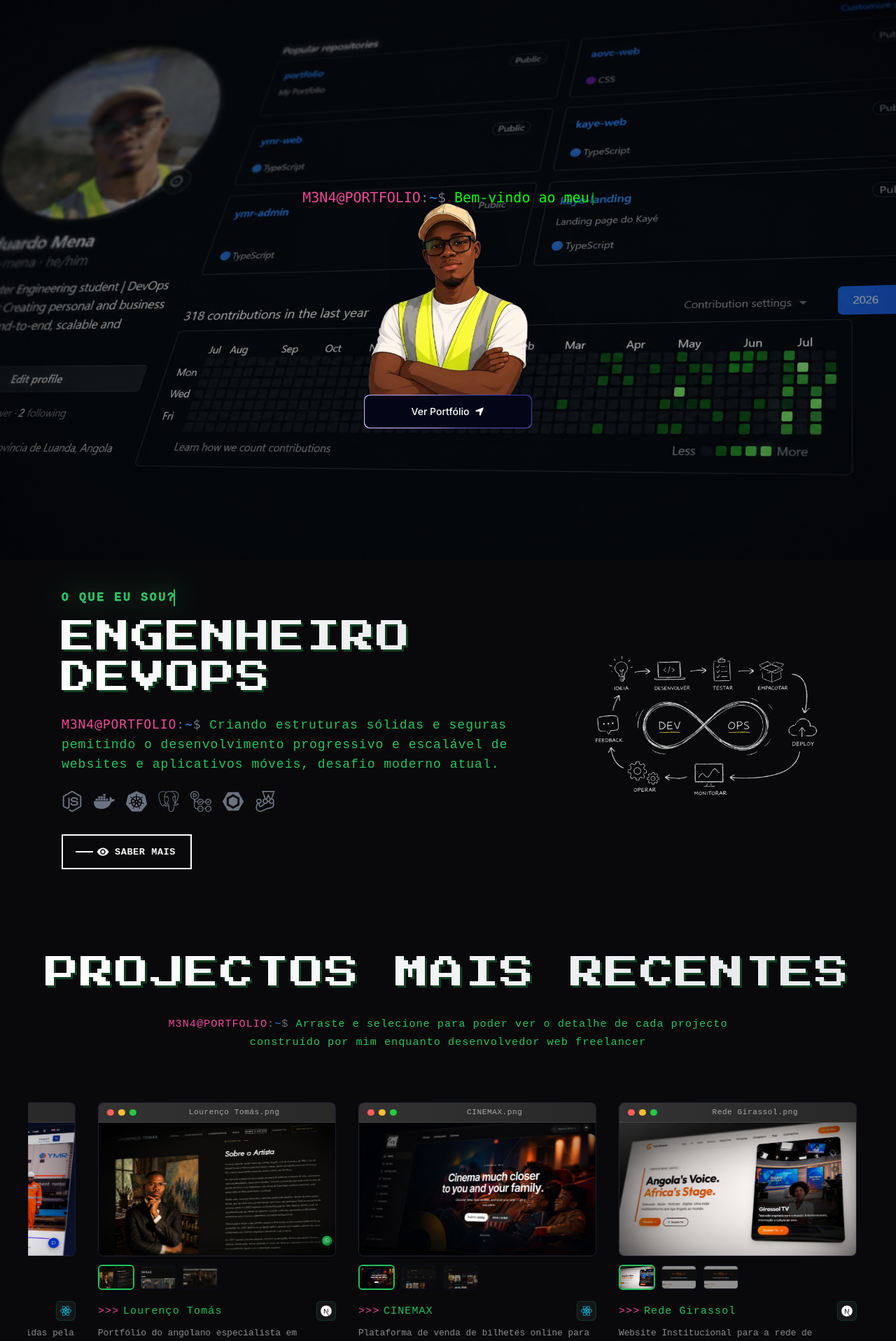
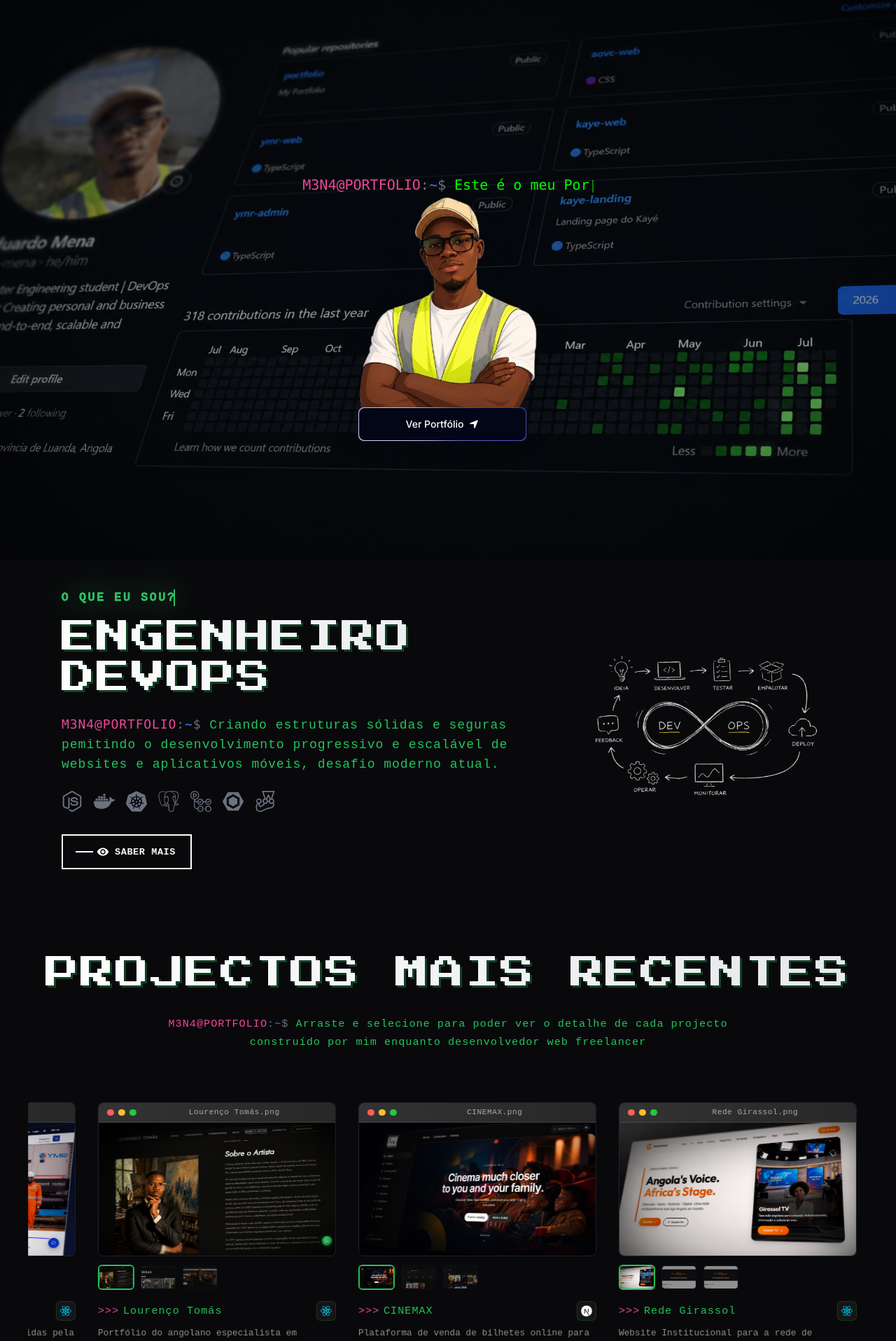
Before and after one commit to edu-mena/eduardomena, a Next.js app: page / in a window 1280 px wide. Shown: the top 1916 px of the page at 70% size. Built offline with nearby package versions, Linux system fonts and the light colour scheme.

Commit message:
Update: ui

```diff
--- a/app/layout.tsx
+++ b/app/layout.tsx
@@ -13,8 +13,30 @@ const pressStart = Press_Start_2P({
 const inter = Inter({ subsets: ["latin"] });
 
 export const metadata: Metadata = {
-  title: "Eduardo Mena - DevOps Engineer",
-  description: "",
+  title: 'Eduardo Mena | Engenheiro DevOps & Full-Stack',
+  description: 'Portfólio profissional de Eduardo Mena. Engenheiro DevOps focado em criar estruturas sólidas, escaláveis e aplicações web/móveis.',
+  openGraph: {
+    title: 'Eduardo Mena | Engenheiro DevOps & Full-Stack',
+    description: 'Portfólio profissional de Eduardo Mena.',
+    url: 'https://eduardomena.vercel.app/',
+    siteName: 'Eduardo Mena Portefólio',
+    images: [
+      {
+        url: '/banner/banner.png',
+        width: 1200,
+        height: 630,
+        alt: 'Eduardo Mena - Engenheiro DevOps & Full-Stack',
+      },
+    ],
+    locale: 'pt_PT',
+    type: 'website',
+  },
+  twitter: {
+    card: 'summary_large_image',
+    title: 'Eduardo Mena | Engenheiro DevOps & Full-Stack',
+    description: 'Portfólio profissional de Eduardo Mena.',
+    images: ['/banner/banner.png'],
+  },
 };
 
 export default function RootLayout({
--- a/components/Hero.tsx
+++ b/components/Hero.tsx
@@ -8,7 +8,7 @@ import { MultiPhraseTypewriter } from "./ui/MultiPhraseTypewriter";
 
 const Hero = () => {
   return (
-    <div className="relative left-1/2 right-1/2 -ml-[50vw] -mr-[50vw] min-h-screen w-screen flex flex-col items-center justify-center">
+    <div className="relative left-1/2 right-1/2 -ml-[50vw] -mr-[50vw] min-h-screen w-screen flex flex-col items-center justify-center overflow-hidden">
       {/* Imagem de fundo */}
       <Image
         src="/images/hero-bg.png"
@@ -27,13 +27,13 @@ const Hero = () => {
 
       {/* Conteúdo */}
       <div className="relative z-10 flex flex-col items-center justify-center px-6 pt-20">
-        {/* Typewriter - z-0 para ficar atrás da imagem */}
-        <div className="relative z-0 -mb-5">
+        {/* Typewriter */}
+        <div className="relative z-0 -mb-2 sm:-mb-3">
           <MultiPhraseTypewriter
             phrases={[
               "Olá, Humano!",
               "Daqui Eduardo Mena",
-              "Bem-vindo ao meu Portfólio",
+              "Este é o meu Portfólio",
               "Explore muito :)"
             ]}
             className="font-mono text-[#00FF00] text-sm md:text-lg lg:text-xl text-center leading-tight h-[1.25em]"
@@ -43,8 +43,8 @@ const Hero = () => {
           />
         </div>
 
-        {/* Imagem de Perfil - z-10 para ficar acima do typewriter mas atrás do botão */}
-        <div className="relative z-10 w-48 h-48 md:w-64 md:h-64 lg:w-72 lg:h-72 -mb-16">
+        {/* Imagem de Perfil - Aumentada substancialmente em mobile (w-72 h-72) e ajustada a sobreposição */}
+        <div className="relative z-10 w-72 h-72 sm:w-80 sm:h-80 md:w-80 md:h-80 -mb-16 sm:-mb-24">
           <Image
             src="/hero/hero.png"
             alt="Perfil"
@@ -55,7 +55,7 @@ const Hero = () => {
         </div>
 
         {/* Botão - z-20 para sobrepor a parte inferior da imagem */}
-        <div className="relative z-20 pt-6">
+        <div className="relative z-20 pt-1 mt-12 w-64">
           <MagicButton
             title="Ver Portfólio"
             icon={<FaLocationArrow />}
--- a/data/index.ts
+++ b/data/index.ts
@@ -77,7 +77,7 @@ export const projects = [
     title: "YMR Industrial",
     des: "Explore as diversas soluções oferecidas pela YMR para os diversos setores do mercado indutrial angolano.",
     img: ["/projects/ymrindustrial/1.png", "/projects/ymrindustrial/2.png", "/projects/ymrindustrial/3.png"],
-    iconLists: ["/re.svg", "/tail.svg", "/ts.svg", "/next.svg"],
+    iconLists: ["/re.svg", "/tail.svg", "/ts.svg", "/php.svg", "/mysql.svg"],
     link: "https://ymrindustrial.com/",
     date: "2024",
   },
@@ -86,7 +86,7 @@ export const projects = [
     title: "Lourenço Tomás",
     des: "Portfólio do angolano especialista em aerografia Lourenço Tomás com mais de 30 anos de experiência.",
     img: ["/projects/aovc/1.png", "/projects/aovc/2.png", "/projects/aovc/3.png"],
-    iconLists: ["/next.svg", "/tail.svg", "/ts.svg", "/stream.svg", "/c.svg"],
+    iconLists: ["/re.svg", "/tail.svg", "/js.svg", "/php.svg", "/mysql.svg"],
     link: "https://aovc.ao/",
     date: "2026",
   },
@@ -95,7 +95,7 @@ export const projects = [
     title: "CINEMAX",
     des: "Plataforma de venda de bilhetes online para a rede de cinemas Cinemax.",
     img: ["/projects/cinemax/1.png", "/projects/cinemax/3.png", "/projects/cinemax/4.png"],
-    iconLists: ["/re.svg", "/tail.svg", "/ts.svg", "/three.svg", "/c.svg"],
+    iconLists: ["/next.svg", "/tail.svg", "/ts.svg", "/three.svg", "/c.svg"],
     link: "https://cinemax-web-mu.vercel.app/",
     date: "2026",
   },
@@ -104,7 +104,7 @@ export const projects = [
     title: "Rede Girassol",
     des: "Website Institucional para a rede de comunição, televisão e rádio angolana Girassol. Proposta apresentada à aguradar aprovação",
     img: ["/projects/redegirassol/1.png", "/projects/redegirassol/3.png", "/projects/redegirassol/3.png"],
-    iconLists: ["/next.svg", "/tail.svg", "/ts.svg", "/three.svg", "/gsap.svg"],
+    iconLists: ["/re.svg", "/tail.svg", "/ts.svg", "/supabase.svg", "/gsap.svg"],
     link: "https://redegirassol-web.vercel.app/",
     date: "2025",
   },
@@ -118,7 +118,6 @@ export const projects = [
     date: "2026",
   },
 ];
-
 export const testimonials = [
   {
     quote:
```
Also changed, not shown: public/banner/banner.png (added).
